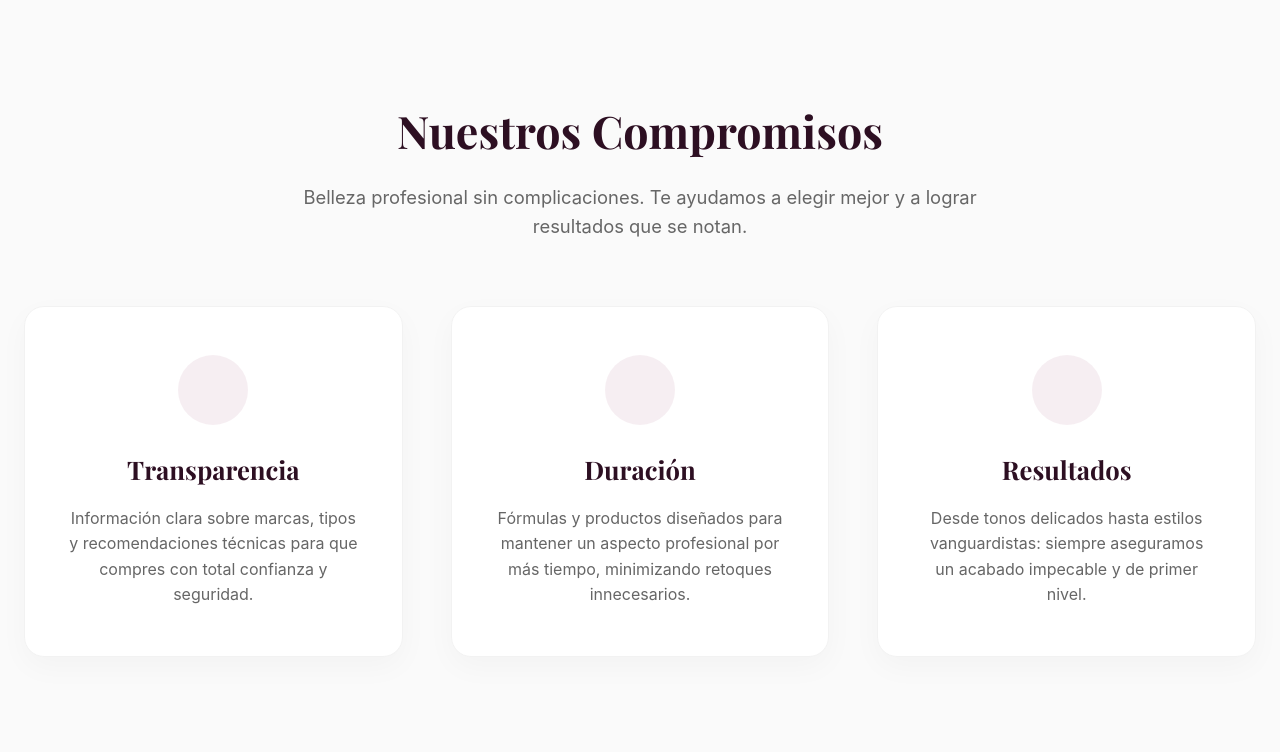
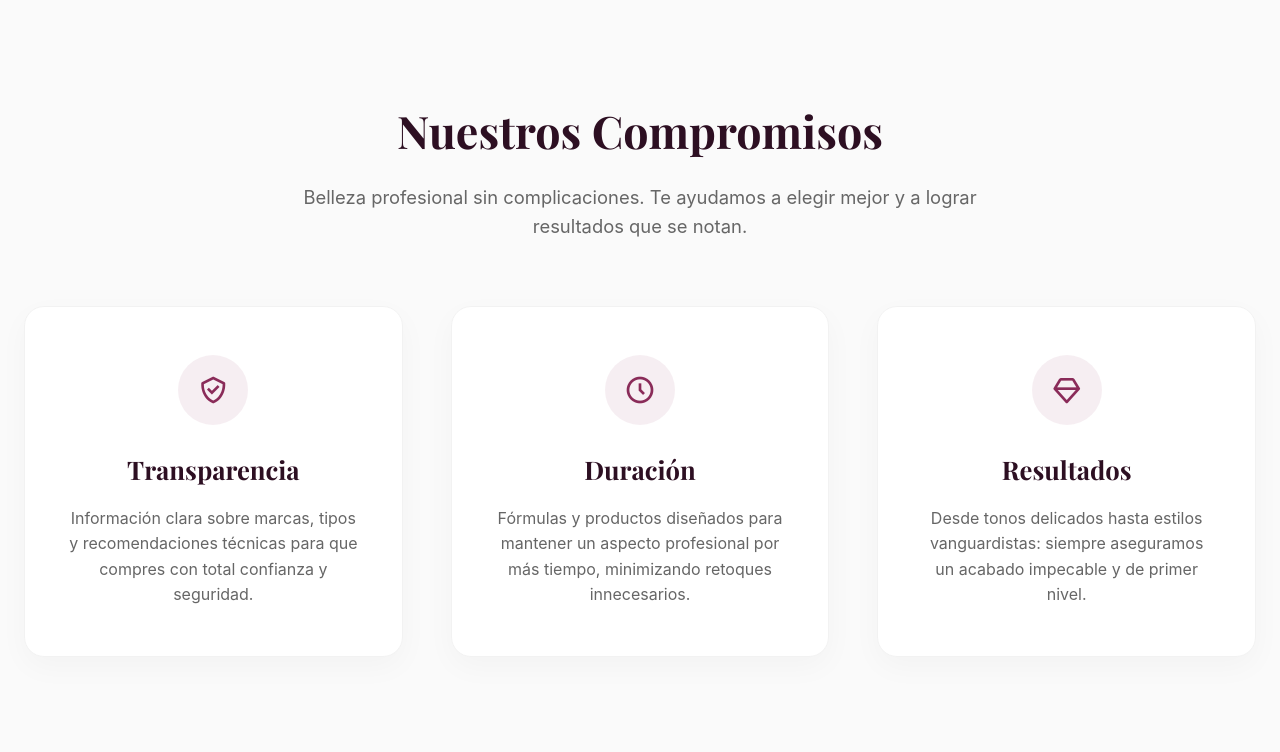
Before and after one commit to Abraham2175934105/nailsnice-render, a Django app: page / in a window 1280 px wide. Shown: the part 3275-4027 px from the top of the page. Run offline with Django 4.2, Linux system fonts and the light colour scheme; data that the repository does not hold is empty.

Commit message:
fix: resolve invisible icons in 'Nuestros Compromisos' by correcting SVG fill colors and scaling

```diff
--- a/nailsnice/settings.py
+++ b/nailsnice/settings.py
@@ -179,7 +179,6 @@ STATIC_URL = 'static/'
 # sin necesidad de meter assets dentro de cada app.
 STATICFILES_DIRS = [
     BASE_DIR / 'static',
-    BASE_DIR / 'staticfiles',  # sirve los assets generados con hash en desarrollo
 ]
 STATIC_ROOT = BASE_DIR / 'staticfiles_build'  # separado para no chocar con STATICFILES_DIRS
 use_manifest = (os.environ.get('USE_MANIFEST_STATIC', 'false') or '').lower() in {'1', 'true', 'yes'}
@@ -191,7 +190,9 @@ if DEBUG:
 
 # En producción use WhiteNoise para servir estáticos optimizados
 if not DEBUG:
-    STATICFILES_STORAGE = os.environ.get('STATICFILES_STORAGE', 'whitenoise.storage.CompressedManifestStaticFilesStorage')
+    # Usar CompressedStaticFilesStorage evita el MissingFileError cuando faltan fuentes
+    # referenciadas en CSS de terceros (como Django Rest Framework).
+    STATICFILES_STORAGE = os.environ.get('STATICFILES_STORAGE', 'whitenoise.storage.CompressedStaticFilesStorage')
 
 MEDIA_URL = '/media/'
 MEDIA_ROOT = BASE_DIR / 'media'
--- a/templates/home.html
+++ b/templates/home.html
@@ -436,24 +436,24 @@
                 <div style="display: grid; grid-template-columns: repeat(auto-fit, minmax(320px, 1fr)); gap: 3rem;" class="reveal">
 
                     <div style="background: white; border-radius: 20px; padding: 3rem 2.5rem; text-align: center; box-shadow: 0 10px 30px rgba(0,0,0,0.03); border: 1px solid #f2f2f2; transition: transform 0.3s ease, box-shadow 0.3s ease;" onmouseover="this.style.transform='translateY(-5px)'; this.style.boxShadow='0 20px 40px rgba(0,0,0,0.08)';" onmouseout="this.style.transform='translateY(0)'; this.style.boxShadow='0 10px 30px rgba(0,0,0,0.03)';">
-                        <div style="width: 70px; height: 70px; margin: 0 auto 1.5rem auto; background: rgba(138, 43, 89, 0.08); border-radius: 50%; display: flex; align-items: center; justify-content: center; color: #8A2B59; font-size: 1.8rem;">
-                            <i class="fas fa-file-contract"></i>
+                        <div style="width: 70px; height: 70px; margin: 0 auto 1.5rem auto; background: rgba(138, 43, 89, 0.08); border-radius: 50%; display: flex; align-items: center; justify-content: center; color: #8A2B59; font-size: 2rem;">
+                            <i class="bx bx-check-shield"></i>
                         </div>
                         <h3 style="font-family: 'Playfair Display', serif; color: #2d0f22; font-size: 1.6rem; margin-bottom: 1rem; font-weight: 600;">Transparencia</h3>
                         <p style="color: #666; font-size: 1rem; line-height: 1.6; margin: 0;">Información clara sobre marcas, tipos y recomendaciones técnicas para que compres con total confianza y seguridad.</p>
                     </div>
 
                     <div style="background: white; border-radius: 20px; padding: 3rem 2.5rem; text-align: center; box-shadow: 0 10px 30px rgba(0,0,0,0.03); border: 1px solid #f2f2f2; transition: transform 0.3s ease, box-shadow 0.3s ease;" onmouseover="this.style.transform='translateY(-5px)'; this.style.boxShadow='0 20px 40px rgba(0,0,0,0.08)';" onmouseout="this.style.transform='translateY(0)'; this.style.boxShadow='0 10px 30px rgba(0,0,0,0.03)';">
-                        <div style="width: 70px; height: 70px; margin: 0 auto 1.5rem auto; background: rgba(138, 43, 89, 0.08); border-radius: 50%; display: flex; align-items: center; justify-content: center; color: #8A2B59; font-size: 1.8rem;">
-                            <i class="fas fa-hourglass-half"></i>
+                        <div style="width: 70px; height: 70px; margin: 0 auto 1.5rem auto; background: rgba(138, 43, 89, 0.08); border-radius: 50%; display: flex; align-items: center; justify-content: center; color: #8A2B59; font-size: 2rem;">
+                            <i class="bx bx-time-five"></i>
                         </div>
                         <h3 style="font-family: 'Playfair Display', serif; color: #2d0f22; font-size: 1.6rem; margin-bottom: 1rem; font-weight: 600;">Duración</h3>
                         <p style="color: #666; font-size: 1rem; line-height: 1.6; margin: 0;">Fórmulas y productos diseñados para mantener un aspecto profesional por más tiempo, minimizando retoques innecesarios.</p>
                     </div>
 
                     <div style="background: white; border-radius: 20px; padding: 3rem 2.5rem; text-align: center; box-shadow: 0 10px 30px rgba(0,0,0,0.03); border: 1px solid #f2f2f2; transition: transform 0.3s ease, box-shadow 0.3s ease;" onmouseover="this.style.transform='translateY(-5px)'; this.style.boxShadow='0 20px 40px rgba(0,0,0,0.08)';" onmouseout="this.style.transform='translateY(0)'; this.style.boxShadow='0 10px 30px rgba(0,0,0,0.03)';">
-                        <div style="width: 70px; height: 70px; margin: 0 auto 1.5rem auto; background: rgba(138, 43, 89, 0.08); border-radius: 50%; display: flex; align-items: center; justify-content: center; color: #8A2B59; font-size: 1.8rem;">
-                            <i class="fas fa-gem"></i>
+                        <div style="width: 70px; height: 70px; margin: 0 auto 1.5rem auto; background: rgba(138, 43, 89, 0.08); border-radius: 50%; display: flex; align-items: center; justify-content: center; color: #8A2B59; font-size: 2rem;">
+                            <i class="bx bx-diamond"></i>
                         </div>
                         <h3 style="font-family: 'Playfair Display', serif; color: #2d0f22; font-size: 1.6rem; margin-bottom: 1rem; font-weight: 600;">Resultados</h3>
                         <p style="color: #666; font-size: 1rem; line-height: 1.6; margin: 0;">Desde tonos delicados hasta estilos vanguardistas: siempre aseguramos un acabado impecable y de primer nivel.</p>
```
